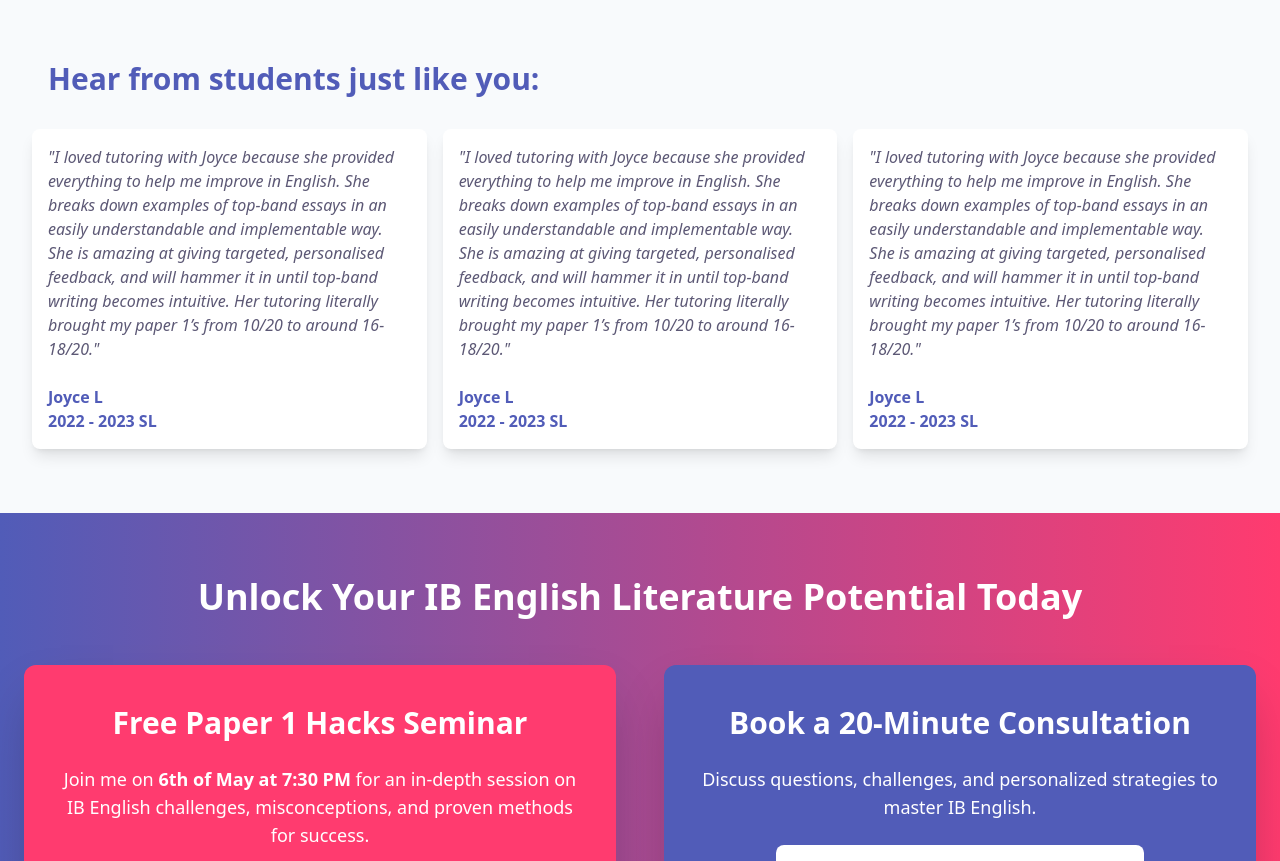
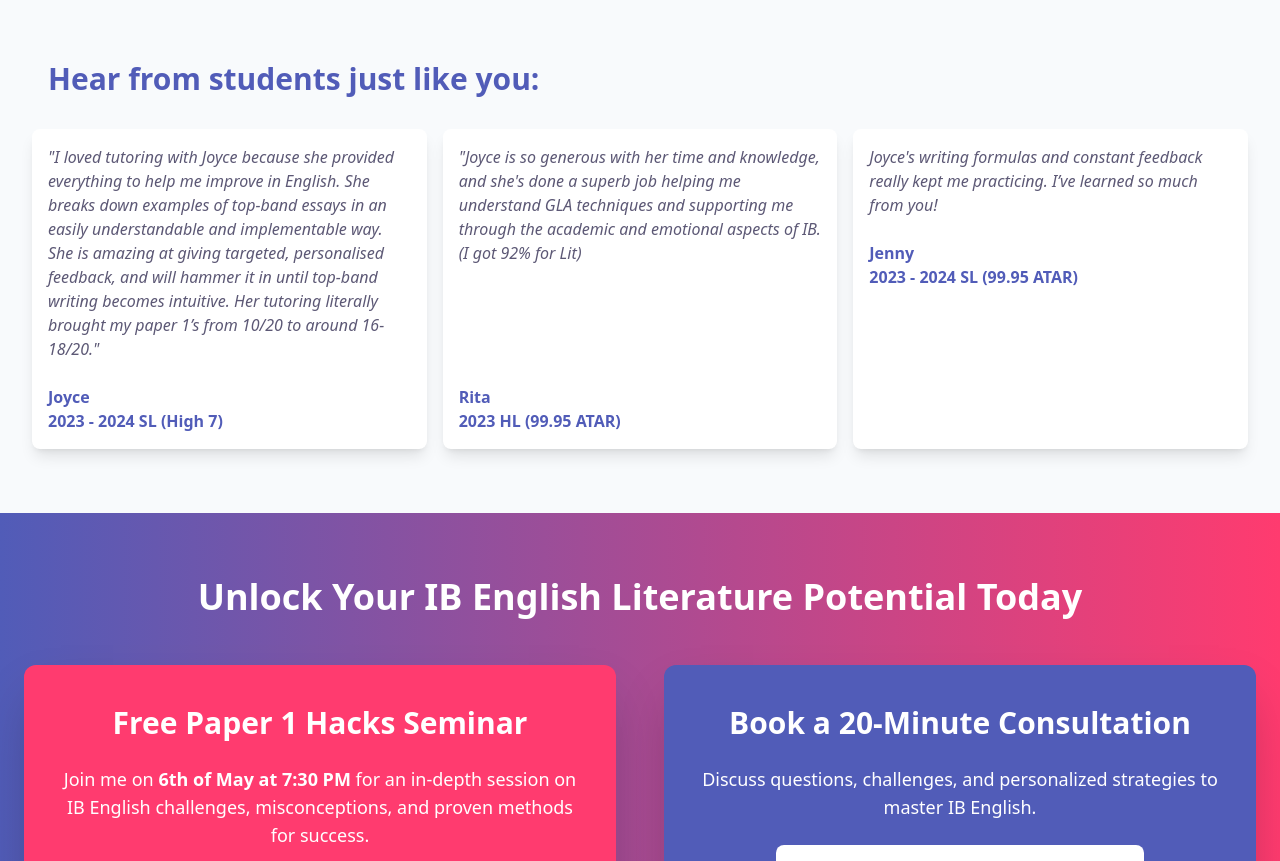
Before and after one commit to Joyceyte/Elevatelearning, a React (Vite) app: page /ib-english in a window 1280 px wide. Shown: the part 2200-3061 px from the top of the page. Built offline with nearby package versions, Linux system fonts and the light colour scheme; what @radix-ui/themes would draw is missing.

Commit message:
added testimonials

```diff
--- a/src/ibenglish/IbenglishPage.jsx
+++ b/src/ibenglish/IbenglishPage.jsx
@@ -35,10 +35,7 @@ const IBPage = () => {
   return (
     <div className="bg-slate-50">
       {/* Hero Section */}
-      <section
-        ref={ref}
-        className={`flex items-center py-16 px-12 `}
-      >
+      <section ref={ref} className={`flex items-center py-16 px-12 `}>
         {/* Text Section */}
         <div className="text-center md:text-left md:w-1/2">
           <h1 className="text-6xl font-black font-helvetica text-[#515cb8] pb-12">
@@ -145,8 +142,6 @@ const IBPage = () => {
         </div>
       </section>
 
-
-
       <section
         ref={ref}
         className={`py-12 px-6 transition-opacity duration-1000 ease-in-out ${
@@ -154,7 +149,8 @@ const IBPage = () => {
         }`}
       >
         <h2 className="text-3xl font-bold text-[#515cb8] mb-6 text-center">
-        Let’s break down some <span className= "text-[#ff3b6f]">limiting misconceptions</span>
+          Let’s break down some{" "}
+          <span className="text-[#ff3b6f]">limiting misconceptions</span>
         </h2>
         <div className="space-y-4">
           {misconceptions.map((misconception, index) => (
@@ -180,7 +176,7 @@ const IBPage = () => {
           ))}
         </div>
       </section>
-    <LessonTimeline/>
+      <LessonTimeline />
       {/* Reviews Section */}
       <section
         className={`py-16 px-12 transition-opacity duration-1000 ease-in-out ${
@@ -202,52 +198,46 @@ const IBPage = () => {
               literally brought my paper 1’s from 10/20 to around 16-18/20."
             </p>
             <div className="flex justify-left text-[#515cb8] font-bold">
-              Joyce L
+              Joyce
             </div>
             <div className="flex justify-left text-[#515cb8] font-bold">
-              2022 - 2023 SL
+              2023 - 2024 SL (High 7)
             </div>
           </div>
 
           {/* Review 2 */}
-          <div className="flex-shrink-0 w-full md:w-1/3 p-4 bg-white rounded-lg shadow-lg">
+          <div className="flex-shrink-0 w-full md:w-1/3 p-4 bg-white rounded-lg shadow-lg flex flex-col">
             <p className="italic text-[#5c5875]">
-              "I loved tutoring with Joyce because she provided everything to
-              help me improve in English. She breaks down examples of top-band
-              essays in an easily understandable and implementable way. She is
-              amazing at giving targeted, personalised feedback, and will hammer
-              it in until top-band writing becomes intuitive. Her tutoring
-              literally brought my paper 1’s from 10/20 to around 16-18/20."
+              "Joyce is so generous with her time and knowledge, and she's done
+              a superb job helping me understand GLA techniques and supporting
+              me through the academic and emotional aspects of IB. (I got 92%
+              for Lit)
             </p>
-            <div className="flex justify-left text-[#515cb8] font-bold">
-              Joyce L
+            <div className="flex justify-left text-[#515cb8] font-bold mt-auto">
+              Rita
             </div>
             <div className="flex justify-left text-[#515cb8] font-bold">
-              2022 - 2023 SL
+              2023 HL (99.95 ATAR)
             </div>
           </div>
 
           {/* Review 3 */}
           <div className="flex-shrink-0 w-full md:w-1/3 p-4 bg-white rounded-lg shadow-lg">
             <p className="italic text-[#5c5875]">
-              "I loved tutoring with Joyce because she provided everything to
-              help me improve in English. She breaks down examples of top-band
-              essays in an easily understandable and implementable way. She is
-              amazing at giving targeted, personalised feedback, and will hammer
-              it in until top-band writing becomes intuitive. Her tutoring
-              literally brought my paper 1’s from 10/20 to around 16-18/20."
+              Joyce's writing formulas and constant feedback really kept me
+              practicing. I’ve learned so much from you!
             </p>
             <div className="flex justify-left text-[#515cb8] font-bold">
-              Joyce L
+              Jenny
             </div>
             <div className="flex justify-left text-[#515cb8] font-bold">
-              2022 - 2023 SL
+              2023 - 2024 SL (99.95 ATAR)
             </div>
           </div>
         </div>
       </section>
 
-    <CTASection/>
+      <CTASection />
     </div>
   );
 };
```
Lines whose indentation alone changed are shown as unchanged.
